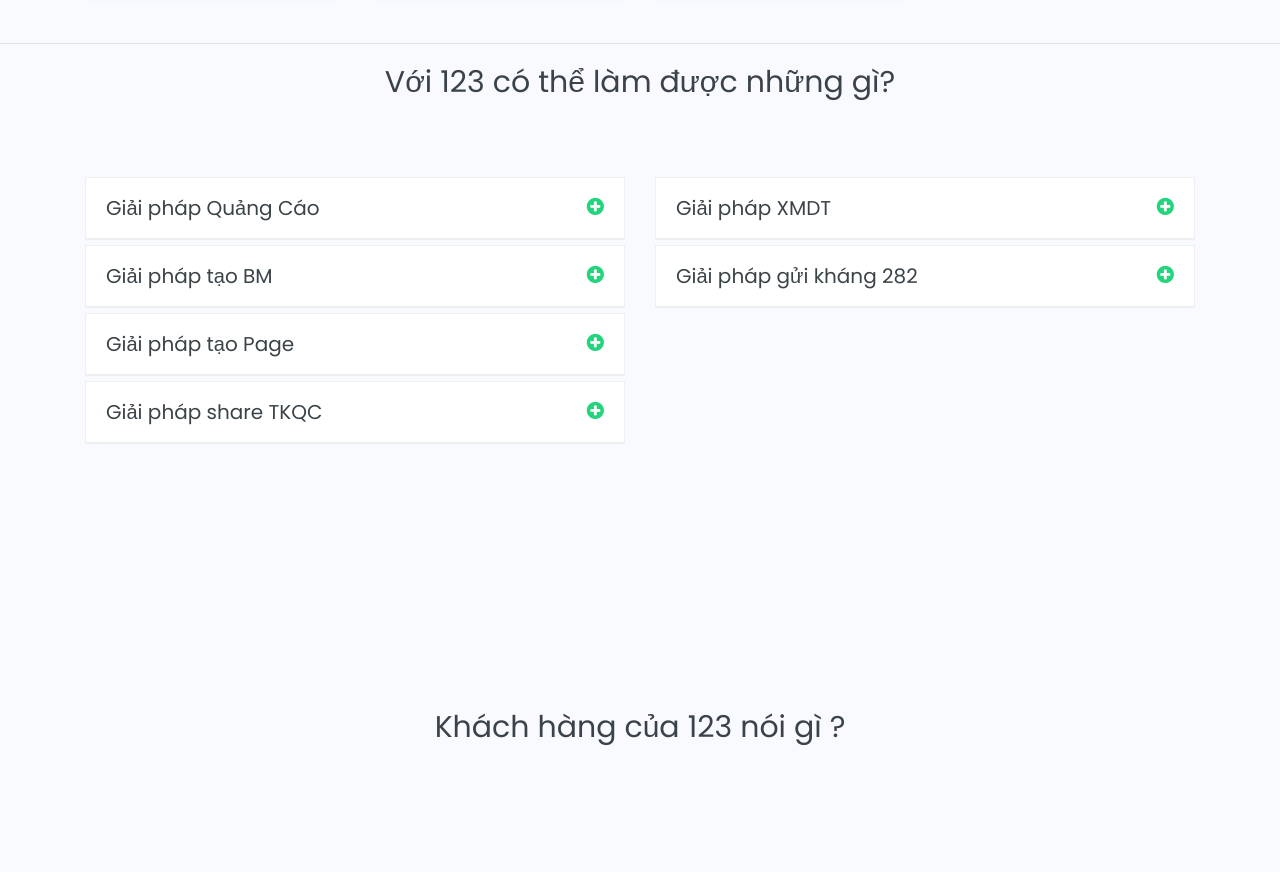
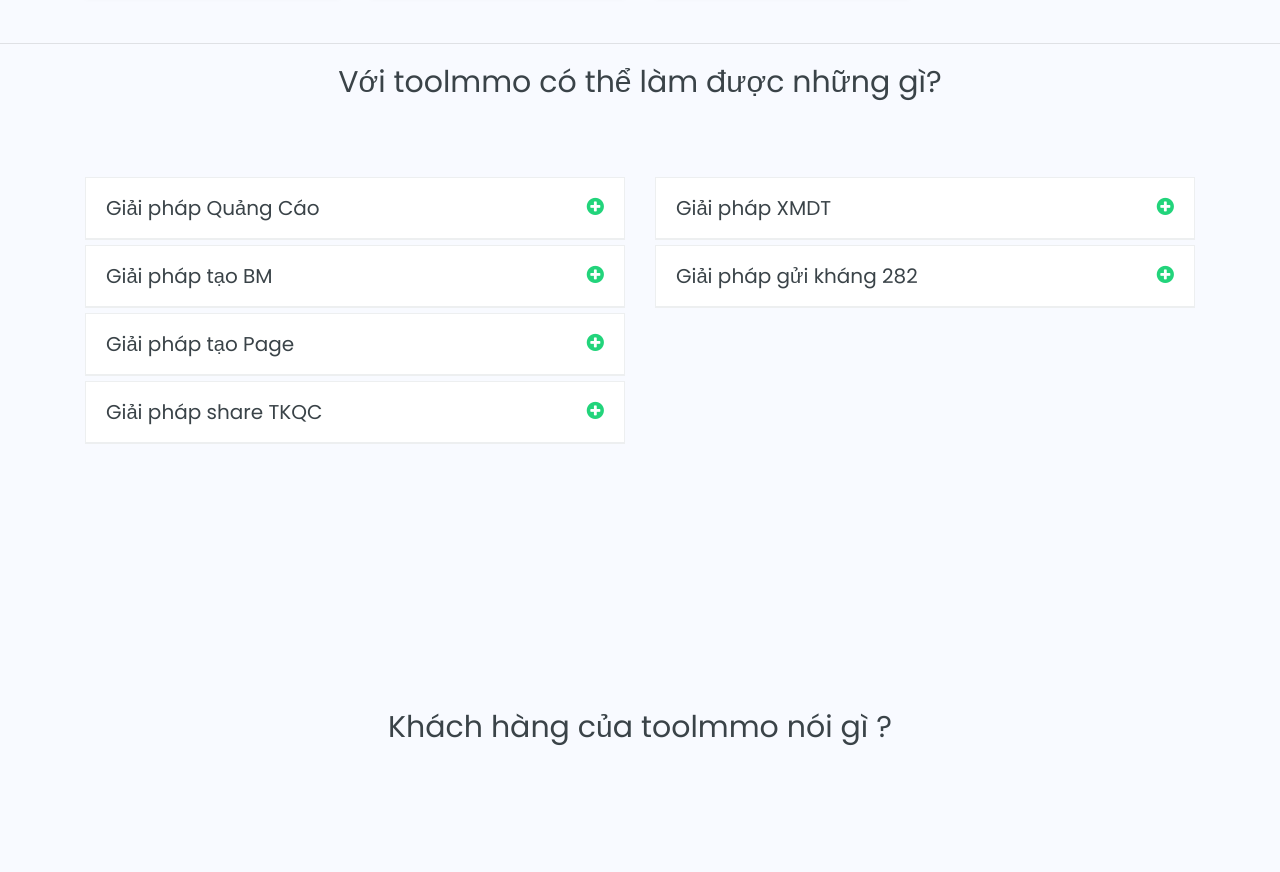
Before and after one commit to emga9xkc2/emga9xkc2.github.io, a plain HTML site: page index.html in a window 1280 px wide. Shown: the part 2514-3386 px from the top of the page. Drawn offline with Linux system fonts and the light colour scheme; some packages are replaced by stand-ins of ours; no server answers; a web font is replaced by a local one.

Commit message:
first commit

```diff
--- a/index.html
+++ b/index.html
@@ -302,7 +302,7 @@
       <div  class="container">
     		<div id="congdung" class="row justify-content-center mb-5">
           <div  class="col-md-7 text-center heading-section ftco-animate">
-            <h2  class="mb-4">Với 123 có thể làm được những gì?</h2>
+            <h2  class="mb-4">Với toolmmo có thể làm được những gì?</h2>
           </div>
         </div>
     		<div class="row">
@@ -450,7 +450,7 @@
         <div class="row justify-content-center mb-5 pb-5">
           <div class="col-md-7 text-center heading-section ftco-animate">
 
-            <h2 class="mb-4">Khách hàng của 123 nói gì ?</h2>
+            <h2 class="mb-4">Khách hàng của toolmmo nói gì ?</h2>
           </div>
         </div>
         <div class="row ftco-animate">
@@ -579,7 +579,7 @@
           <div class="col-md-12 text-center">
 
             <p><!-- Link back to Colorlib can't be removed. Template is licensed under CC BY 3.0. -->
-  Copyright &copy;  <i class="icon-heart" aria-hidden="true"></i> by 123
+  Copyright &copy;  <i class="icon-heart" aria-hidden="true"></i> by toolmmo
   <!-- Link back to Colorlib can't be removed. Template is licensed under CC BY 3.0. --></p>
           </div>
         </div>
```
